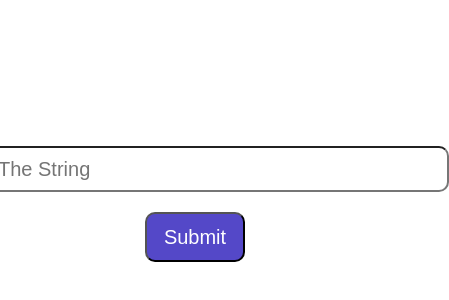
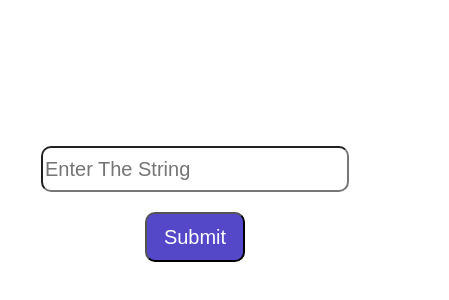
Before and after one commit to harshilhuda/octernship-assignment, a React (Create React App) app: page / in a window 390 px wide. Shown: the part 226-526 px from the top of the page, 449 px wide, since content can reach past the window. Built offline with nearby package versions, Linux system fonts and the light colour scheme.

Commit message:
Made the search box responsive

```diff
--- a/src/Screen1/Screen1.scss
+++ b/src/Screen1/Screen1.scss
@@ -11,6 +11,8 @@
         height: 40px;
         width: 500px;
         border-radius: 10px;
+        // width: 100%;
+        // flex-wrap: wrap;
         // border-color: ;
     }
     .btn{
@@ -25,4 +27,9 @@
     .btn:hover{
         transform: scale(0.98);
     }
+    @media only screen and (max-width:768px) {
+        .inp{
+            width: 300px;
+        }
+    }
 }
```
